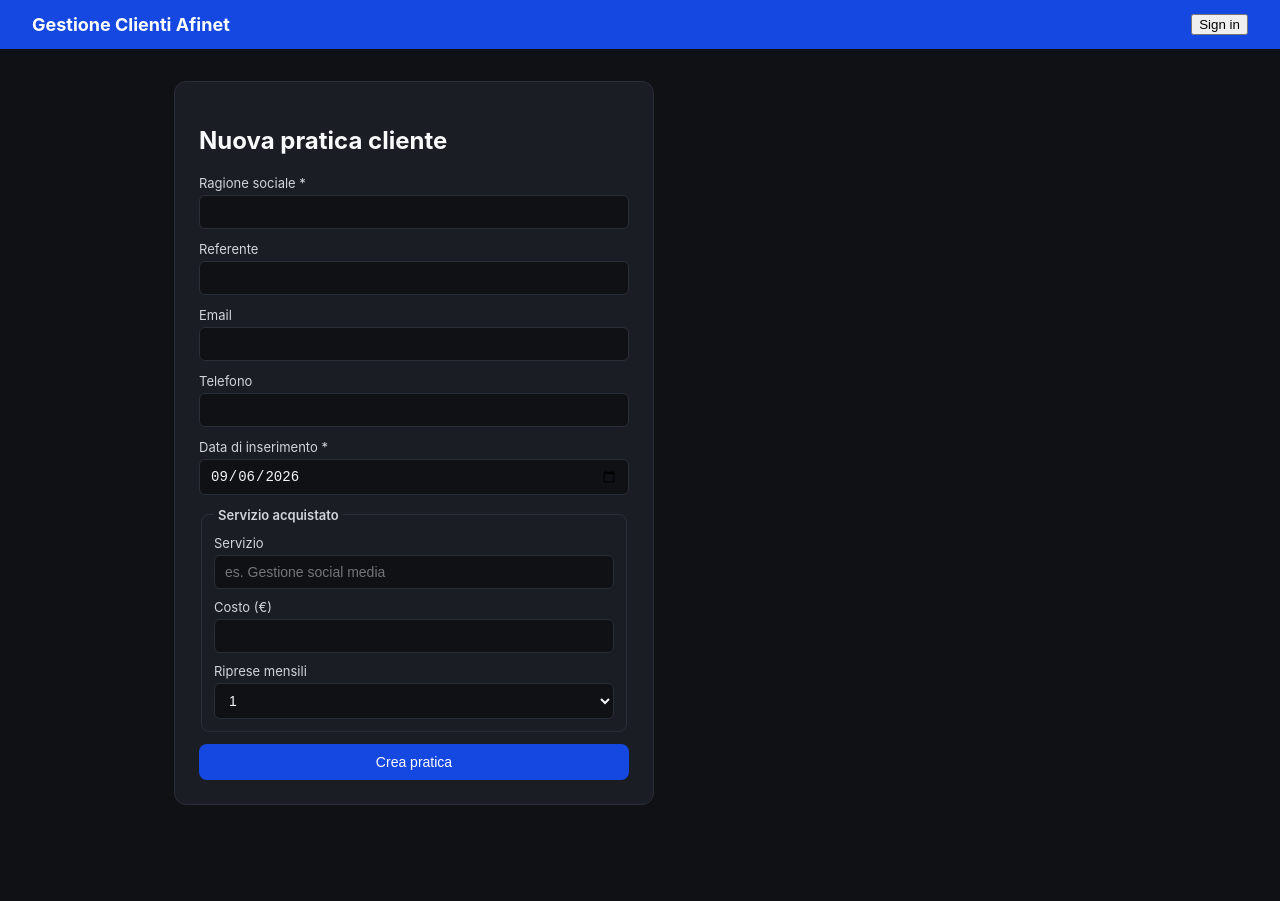
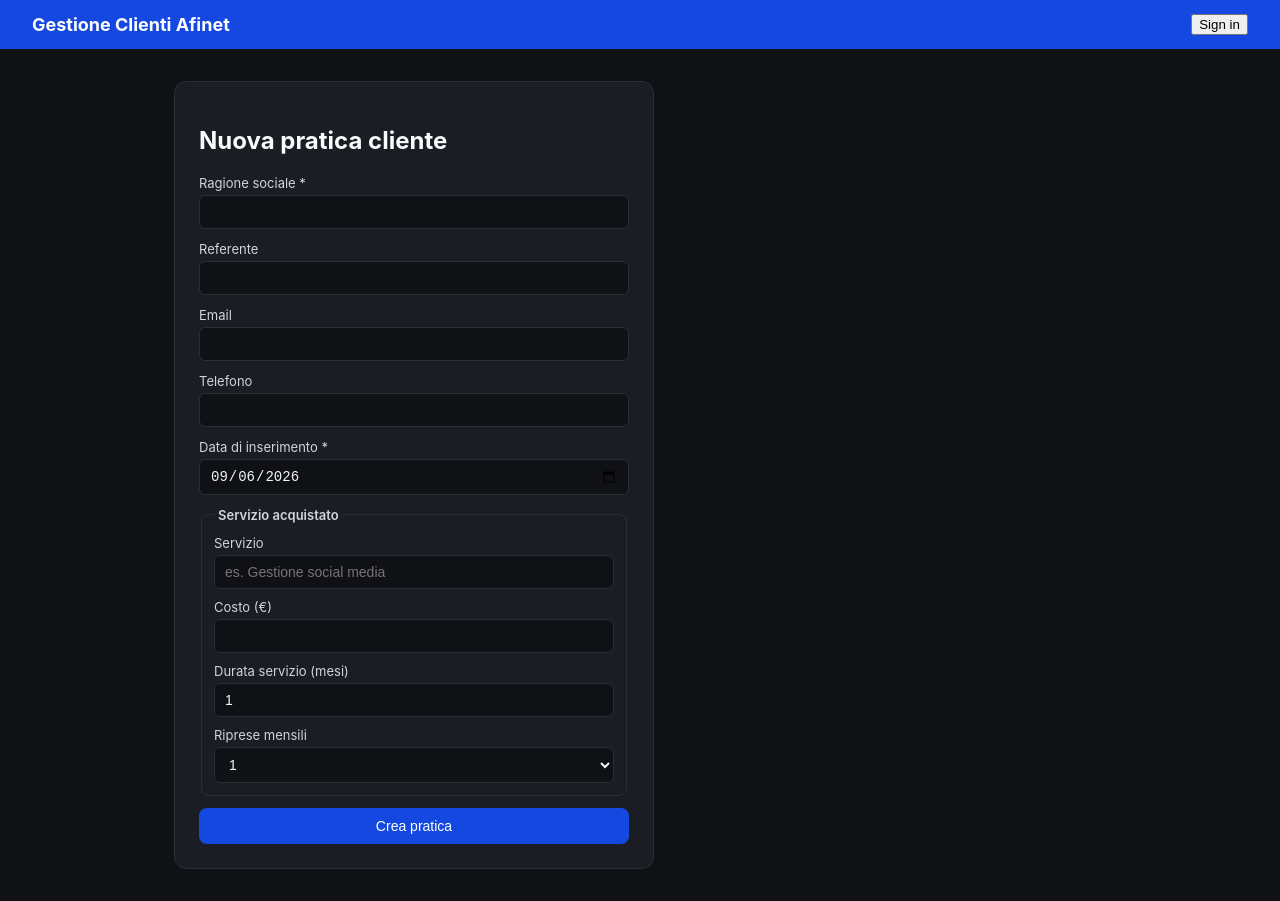
Before and after one commit to webproadv/AfinetLu, a Next.js app: page /clienti/nuovo in a window 1280 px wide. Before the commit the page ends 837 px from the top, so only its background shows below. Built offline with nearby package versions, Linux system fonts and the light colour scheme; no server answers.

Commit message:
Aggiunge campo durata servizio nella creazione cliente

```diff
--- a/app/clienti/nuovo/page.tsx
+++ b/app/clienti/nuovo/page.tsx
@@ -12,6 +12,7 @@ async function creaCliente(formData: FormData) {
   const data_inserimento = String(formData.get('data_inserimento') || '');
   const servizio = String(formData.get('servizio') || '').trim();
   const costo = formData.get('costo') ? Number(formData.get('costo')) : null;
+  const durata_servizio_mesi = Math.max(1, parseInt(String(formData.get('durata_servizio_mesi') || '1'), 10) || 1);
   const riprese_mensili = formData.get('riprese_mensili') === '2' ? 2 : 1;
 
   if (!ragione_sociale || !data_inserimento) {
@@ -20,7 +21,16 @@ async function creaCliente(formData: FormData) {
 
   const { data: cliente, error } = await supabase
     .from('clienti')
-    .insert({ ragione_sociale, referente, email, telefono, data_inserimento, origine: 'manuale', riprese_mensili })
+    .insert({
+      ragione_sociale,
+      referente,
+      email,
+      telefono,
+      data_inserimento,
+      origine: 'manuale',
+      durata_servizio_mesi,
+      riprese_mensili,
+    })
     .select('id')
     .single();
 
@@ -72,6 +82,10 @@ export default function NuovoClientePage() {
             <input name="costo" type="number" step="0.01" />
           </label>
           <label>
+            Durata servizio (mesi)
+            <input name="durata_servizio_mesi" type="number" min={1} defaultValue={1} />
+          </label>
+          <label>
             Riprese mensili
             <select name="riprese_mensili" defaultValue="1">
               <option value="1">1</option>
```
